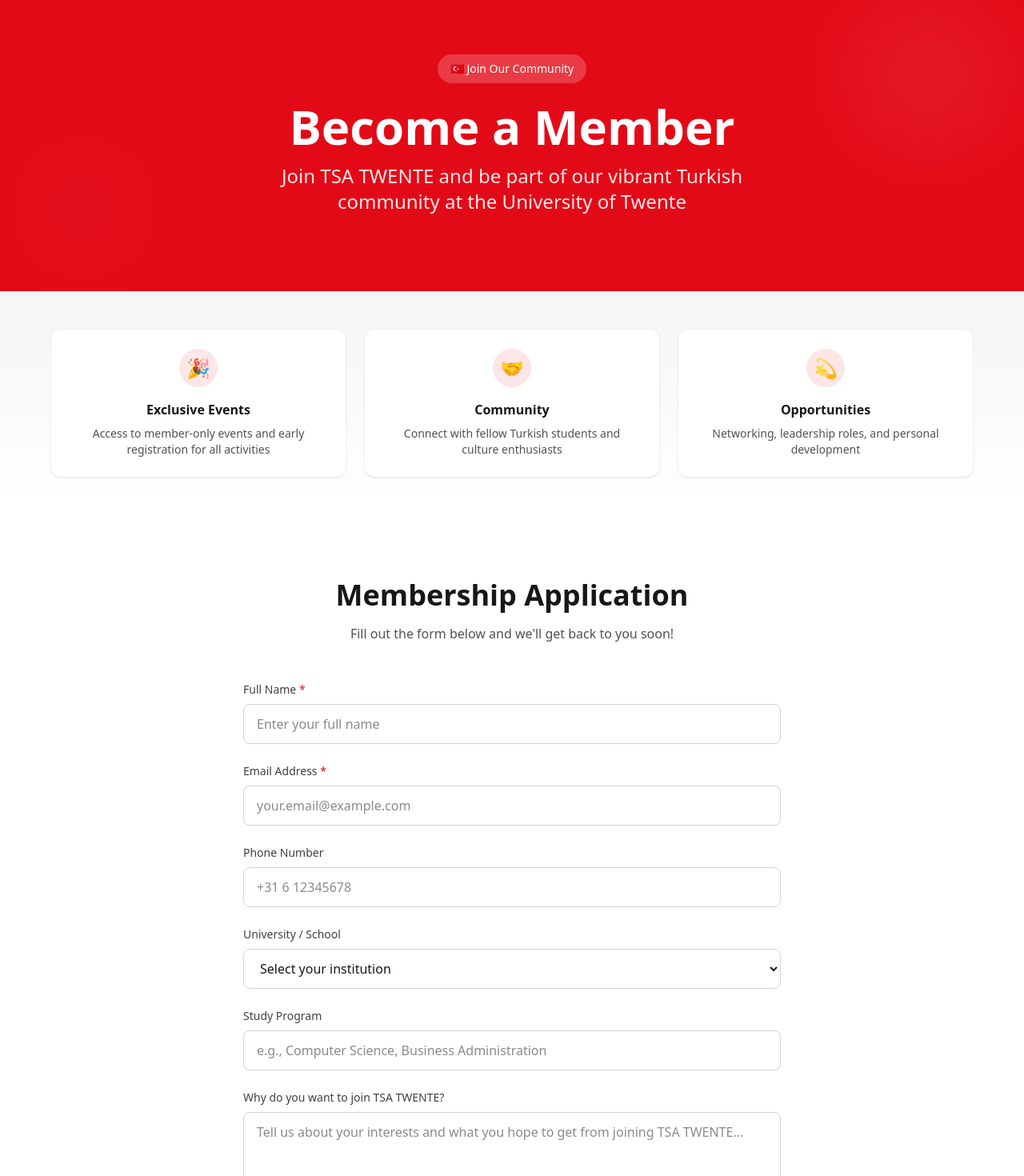
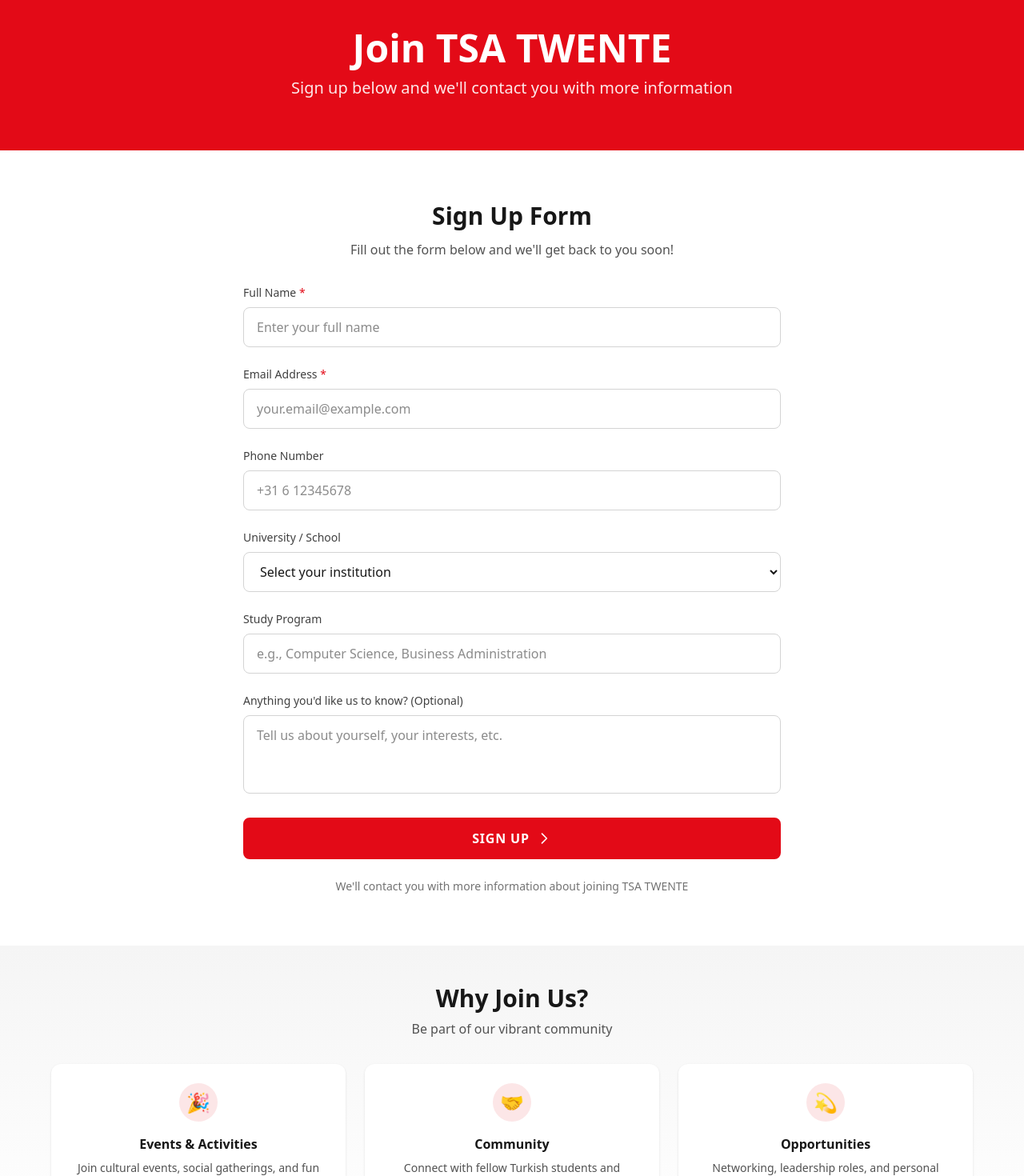
Before and after one commit to keremoruc2/tsa-web, a Next.js app: page /join in a window 1280 px wide. Shown: the part 100-1570 px from the top of the page at 80% size. Built offline with nearby package versions, Linux system fonts and the light colour scheme.

Commit message:
Revamp JoinPage layout and content for enhanced user engagement and clarity

```diff
--- a/src/components/JoinPage.tsx
+++ b/src/components/JoinPage.tsx
@@ -95,66 +95,24 @@ export default function JoinPage() {
   return (
     <Layout>
       <div className="min-h-screen bg-white">
-        {/* Hero Section */}
-        <section className="relative py-16 md:py-24 px-4 bg-turkish-red text-white">
-          <div className="absolute inset-0 overflow-hidden">
-            <div className="absolute top-10 right-10 w-40 h-40 bg-white/10 rounded-full blur-3xl"></div>
-            <div className="absolute bottom-10 left-10 w-32 h-32 bg-white/5 rounded-full blur-3xl"></div>
-          </div>
+        {/* Hero Section - Compact */}
+        <section className="relative py-12 md:py-16 px-4 bg-turkish-red text-white">
           <div className="max-w-4xl mx-auto text-center relative z-10">
-            <span className="inline-block px-4 py-2 bg-white/20 rounded-full text-sm font-medium mb-6">
-              🇹🇷 Join Our Community
-            </span>
-            <h1 className="text-4xl md:text-5xl lg:text-6xl font-bold mb-4">
-              Become a Member
+            <h1 className="text-3xl md:text-4xl lg:text-5xl font-bold mb-3">
+              Join TSA TWENTE
             </h1>
-            <p className="text-xl md:text-2xl opacity-90 max-w-2xl mx-auto">
-              Join TSA TWENTE and be part of our vibrant Turkish community at the University of Twente
+            <p className="text-lg md:text-xl opacity-90 max-w-2xl mx-auto">
+              Sign up below and we&apos;ll contact you with more information
             </p>
           </div>
         </section>
 
-        {/* Benefits Section */}
-        <section className="py-12 px-4 bg-section-alt">
-          <div className="max-w-6xl mx-auto">
-            <div className="grid md:grid-cols-3 gap-6">
-              <div className="bg-white rounded-xl p-6 text-center shadow-sm">
-                <div className="w-12 h-12 bg-turkish-red/10 rounded-full flex items-center justify-center mx-auto mb-4">
-                  <span className="text-2xl">🎉</span>
-                </div>
-                <h3 className="font-bold text-neutral-900 mb-2">Exclusive Events</h3>
-                <p className="text-neutral-600 text-sm">
-                  Access to member-only events and early registration for all activities
-                </p>
-              </div>
-              <div className="bg-white rounded-xl p-6 text-center shadow-sm">
-                <div className="w-12 h-12 bg-turkish-red/10 rounded-full flex items-center justify-center mx-auto mb-4">
-                  <span className="text-2xl">🤝</span>
-                </div>
-                <h3 className="font-bold text-neutral-900 mb-2">Community</h3>
-                <p className="text-neutral-600 text-sm">
-                  Connect with fellow Turkish students and culture enthusiasts
-                </p>
-              </div>
-              <div className="bg-white rounded-xl p-6 text-center shadow-sm">
-                <div className="w-12 h-12 bg-turkish-red/10 rounded-full flex items-center justify-center mx-auto mb-4">
-                  <span className="text-2xl">💫</span>
-                </div>
-                <h3 className="font-bold text-neutral-900 mb-2">Opportunities</h3>
-                <p className="text-neutral-600 text-sm">
-                  Networking, leadership roles, and personal development
-                </p>
-              </div>
-            </div>
-          </div>
-        </section>
-
-        {/* Form Section */}
-        <section className="py-16 md:py-20 px-4">
+        {/* Form Section - First */}
+        <section className="py-12 md:py-16 px-4">
           <div className="max-w-2xl mx-auto">
-            <div className="text-center mb-12">
-              <h2 className="text-3xl md:text-4xl font-bold text-neutral-900 mb-4">
-                Membership Application
+            <div className="text-center mb-8">
+              <h2 className="text-2xl md:text-3xl font-bold text-neutral-900 mb-3">
+                Sign Up Form
               </h2>
               <p className="text-neutral-600">
                 Fill out the form below and we&apos;ll get back to you soon!
@@ -170,7 +128,7 @@ export default function JoinPage() {
                 </div>
                 <h3 className="text-2xl font-bold text-green-800 mb-2">Thank You!</h3>
                 <p className="text-green-700 mb-6">
-                  Your membership request has been submitted successfully.
+                  Your sign up has been submitted successfully.
                   We&apos;ll be in touch with you soon!
                 </p>
                 <p className="text-green-600 text-sm">
@@ -275,16 +233,16 @@ export default function JoinPage() {
                 {/* Interests */}
                 <div>
                   <label htmlFor="interests" className="block text-sm font-medium text-neutral-700 mb-2">
-                    Why do you want to join TSA TWENTE?
+                    Anything you&apos;d like us to know? (Optional)
                   </label>
                   <textarea
                     id="interests"
                     name="interests"
                     value={formData.interests}
                     onChange={handleChange}
-                    rows={4}
+                    rows={3}
                     className="w-full px-4 py-3 border border-neutral-300 rounded-lg transition-colors resize-none"
-                    placeholder="Tell us about your interests and what you hope to get from joining TSA TWENTE..."
+                    placeholder="Tell us about yourself, your interests, etc."
                   />
                 </div>
 
@@ -311,7 +269,7 @@ export default function JoinPage() {
                     </>
                   ) : (
                     <>
-                      Submit Application
+                      Sign Up
                       <svg className="w-5 h-5 ml-2" fill="none" stroke="currentColor" viewBox="0 0 24 24">
                         <path strokeLinecap="round" strokeLinejoin="round" strokeWidth={2} d="M9 5l7 7-7 7" />
                       </svg>
@@ -320,10 +278,53 @@ export default function JoinPage() {
                 </button>
 
                 <p className="text-center text-neutral-500 text-sm">
-                  By submitting, you agree to receive communications from TSA TWENTE
+                  We&apos;ll contact you with more information about joining TSA TWENTE
                 </p>
               </form>
             )}
+          </div>
+        </section>
+
+        {/* Benefits Section - After Form */}
+        <section className="py-12 px-4 bg-section-alt">
+          <div className="max-w-6xl mx-auto">
+            <div className="text-center mb-8">
+              <h2 className="text-2xl md:text-3xl font-bold text-neutral-900 mb-2">
+                Why Join Us?
+              </h2>
+              <p className="text-neutral-600">
+                Be part of our vibrant community
+              </p>
+            </div>
+            <div className="grid md:grid-cols-3 gap-6">
+              <div className="bg-white rounded-xl p-6 text-center shadow-sm">
+                <div className="w-12 h-12 bg-turkish-red/10 rounded-full flex items-center justify-center mx-auto mb-4">
+                  <span className="text-2xl">🎉</span>
+                </div>
+                <h3 className="font-bold text-neutral-900 mb-2">Events & Activities</h3>
+                <p className="text-neutral-600 text-sm">
+                  Join cultural events, social gatherings, and fun activities
+                </p>
+              </div>
+              <div className="bg-white rounded-xl p-6 text-center shadow-sm">
+                <div className="w-12 h-12 bg-turkish-red/10 rounded-full flex items-center justify-center mx-auto mb-4">
+                  <span className="text-2xl">🤝</span>
+                </div>
+                <h3 className="font-bold text-neutral-900 mb-2">Community</h3>
+                <p className="text-neutral-600 text-sm">
+                  Connect with fellow Turkish students and culture enthusiasts
+                </p>
+              </div>
+              <div className="bg-white rounded-xl p-6 text-center shadow-sm">
+                <div className="w-12 h-12 bg-turkish-red/10 rounded-full flex items-center justify-center mx-auto mb-4">
+                  <span className="text-2xl">💫</span>
+                </div>
+                <h3 className="font-bold text-neutral-900 mb-2">Opportunities</h3>
+                <p className="text-neutral-600 text-sm">
+                  Networking, leadership roles, and personal development
+                </p>
+              </div>
+            </div>
           </div>
         </section>
       </div>
```
